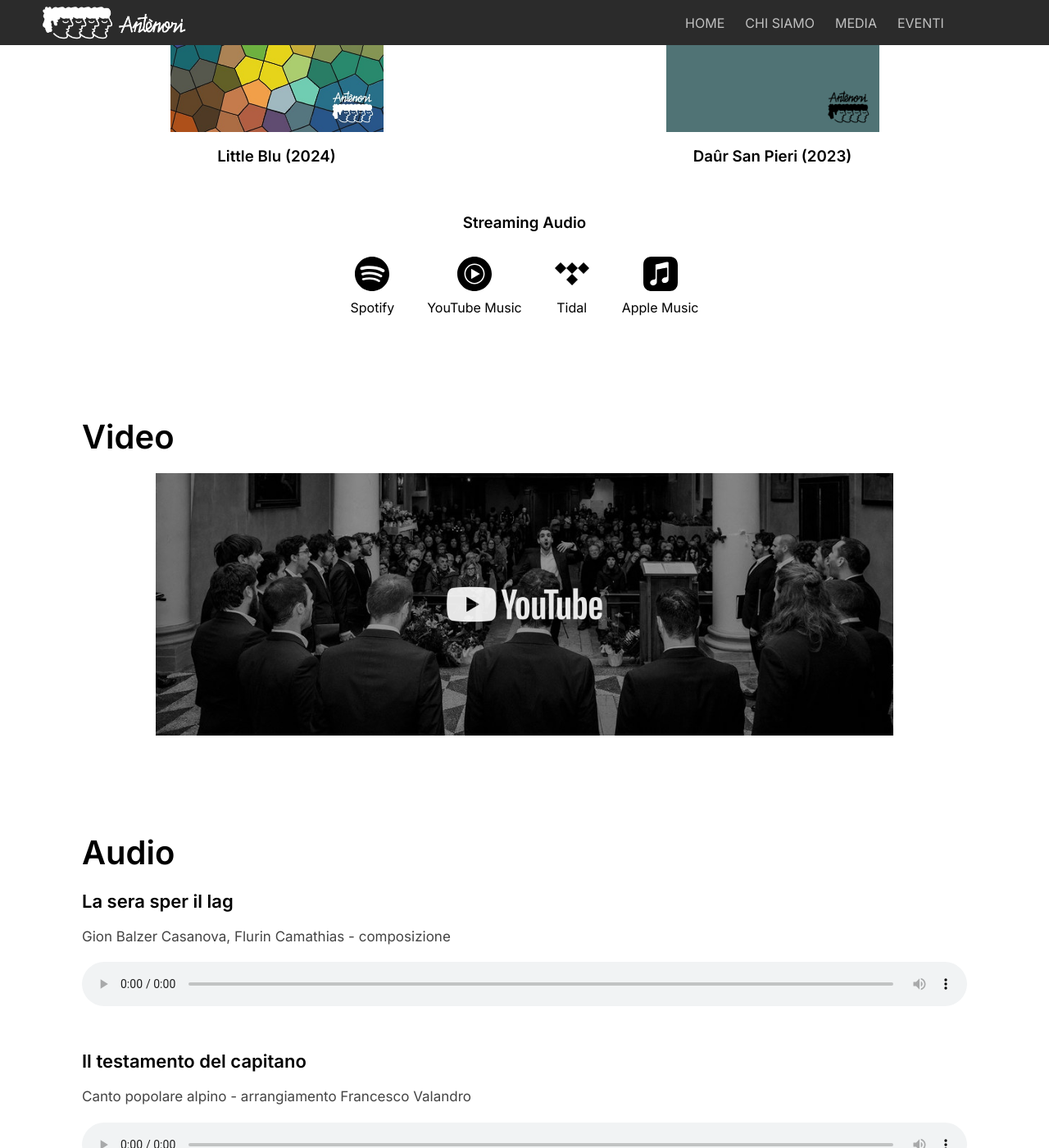
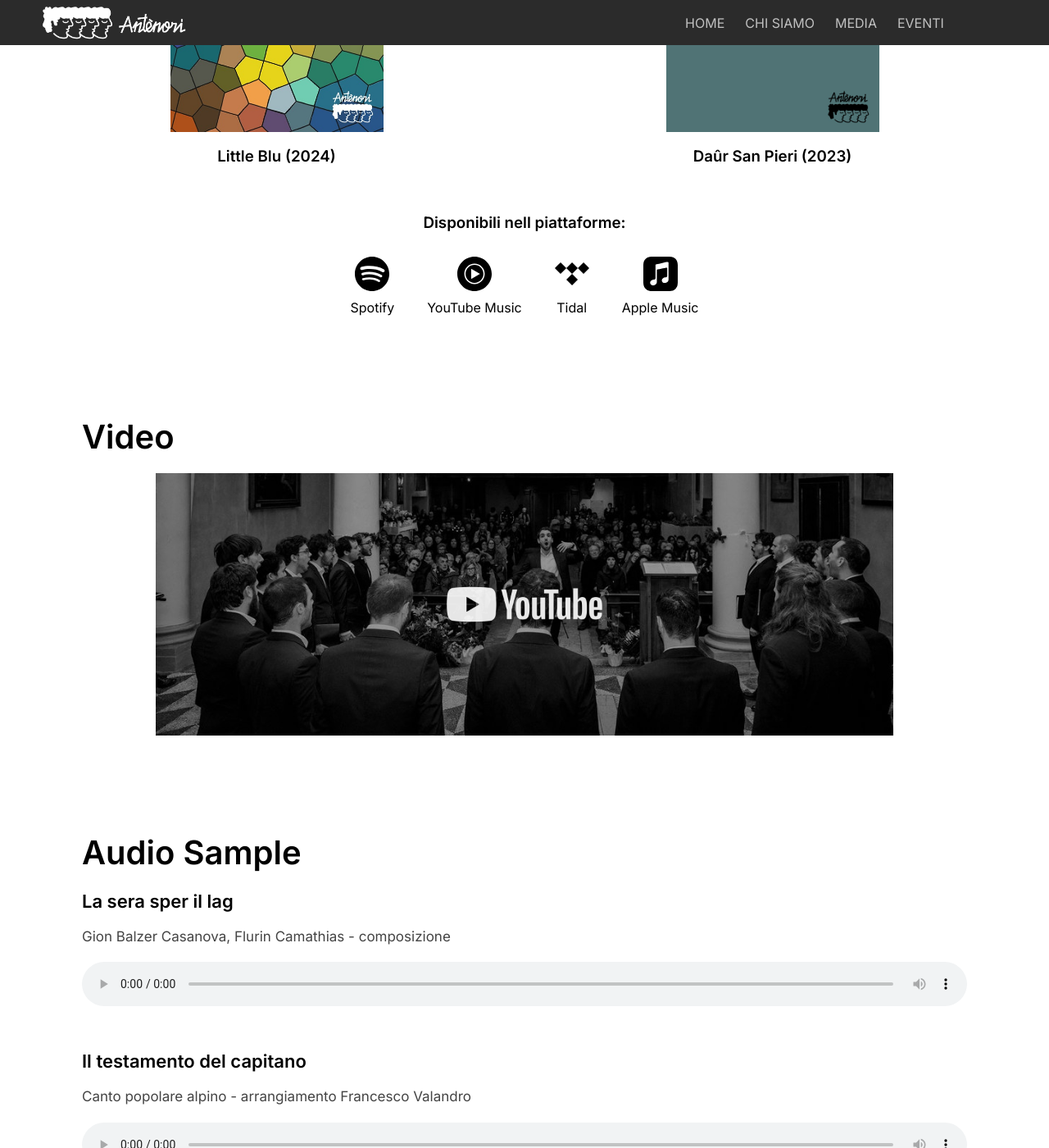
Before and after one commit to antenori-choir/antenori-choir.github.io, a Jekyll site: the page built from it/media.md, in a window 1280 px wide and 1400 px high, scrolled down 641 px. Shown: the whole window at 82% size. Built offline with Jekyll 4.4.1, drawn with Linux system fonts in a browser that asks for light colours.

Commit message:
minor fix

```diff
--- a/it/media.md
+++ b/it/media.md
@@ -50,7 +50,7 @@ permalink: /it/media/
 
 <section class="media-links">
   <div class="container narrow">
-    <h3>Streaming Audio</h3>
+    <h3>Disponibili nell piattaforme:</h3>
 
     <div class="media-grid">
 
@@ -119,7 +119,7 @@ permalink: /it/media/
 <section>
   <div class="container narrow">
 
-  <h2>Audio</h2>
+  <h2>Audio Sample</h2>
     <div class="audio-block">
       <h3>La sera sper il lag</h3>
       <p>Gion Balzer Casanova, Flurin Camathias - composizione</p>
```
